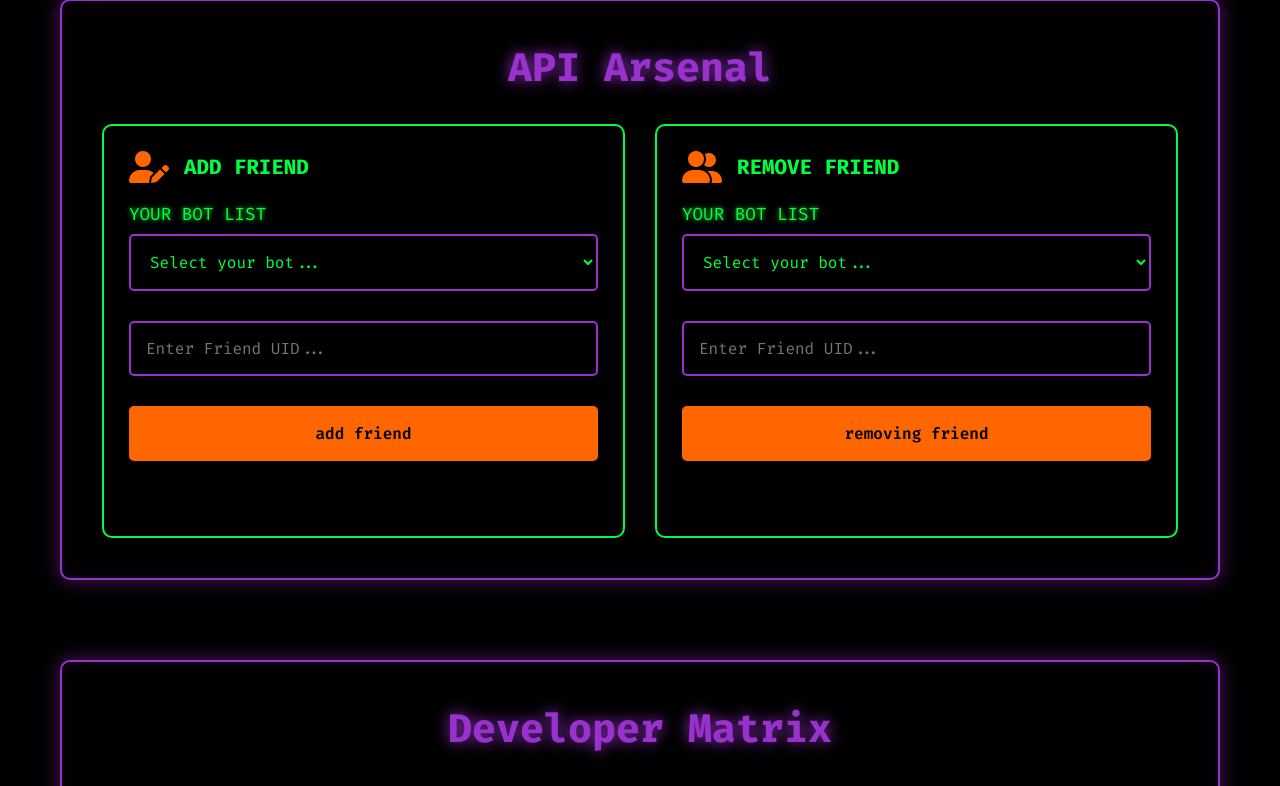
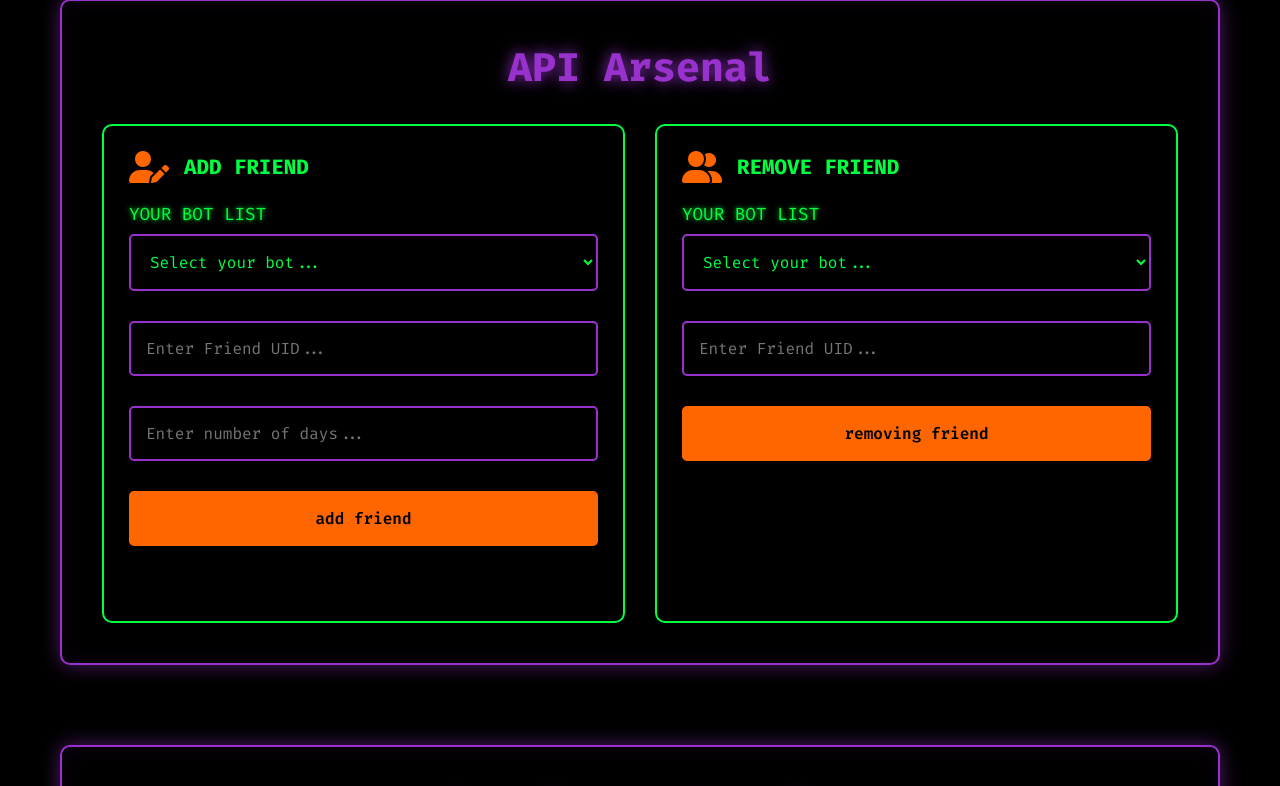
Before and after one commit to ouldahsenef-netizen/Codexpanel, a Flask app: template templates/index.html in a window 1280 px wide. Shown: the part 1083-1869 px from the top of the page. Run offline with Flask 2, Linux system fonts and the light colour scheme; the template is opened without the code that fills it, so the values that code supplies are empty.

Commit message:
Update index.html

```diff
--- a/templates/index.html
+++ b/templates/index.html
@@ -82,6 +82,9 @@
                         <input type="text" id="user-id" placeholder="Enter Friend UID..." class="input-field" />
                     </div>
                     <div class="input-group">
+                        <input type="number" id="friend-days" placeholder="Enter number of days..." class="input-field" min="1" />
+                    </div>
+                    <div class="input-group">
                         <button id="adding-friend" class="btn btn-api">add friend</button>
                     </div>
                     <div id="add-friend-status" class="status-message" style="margin-top: 10px;"></div>
```
